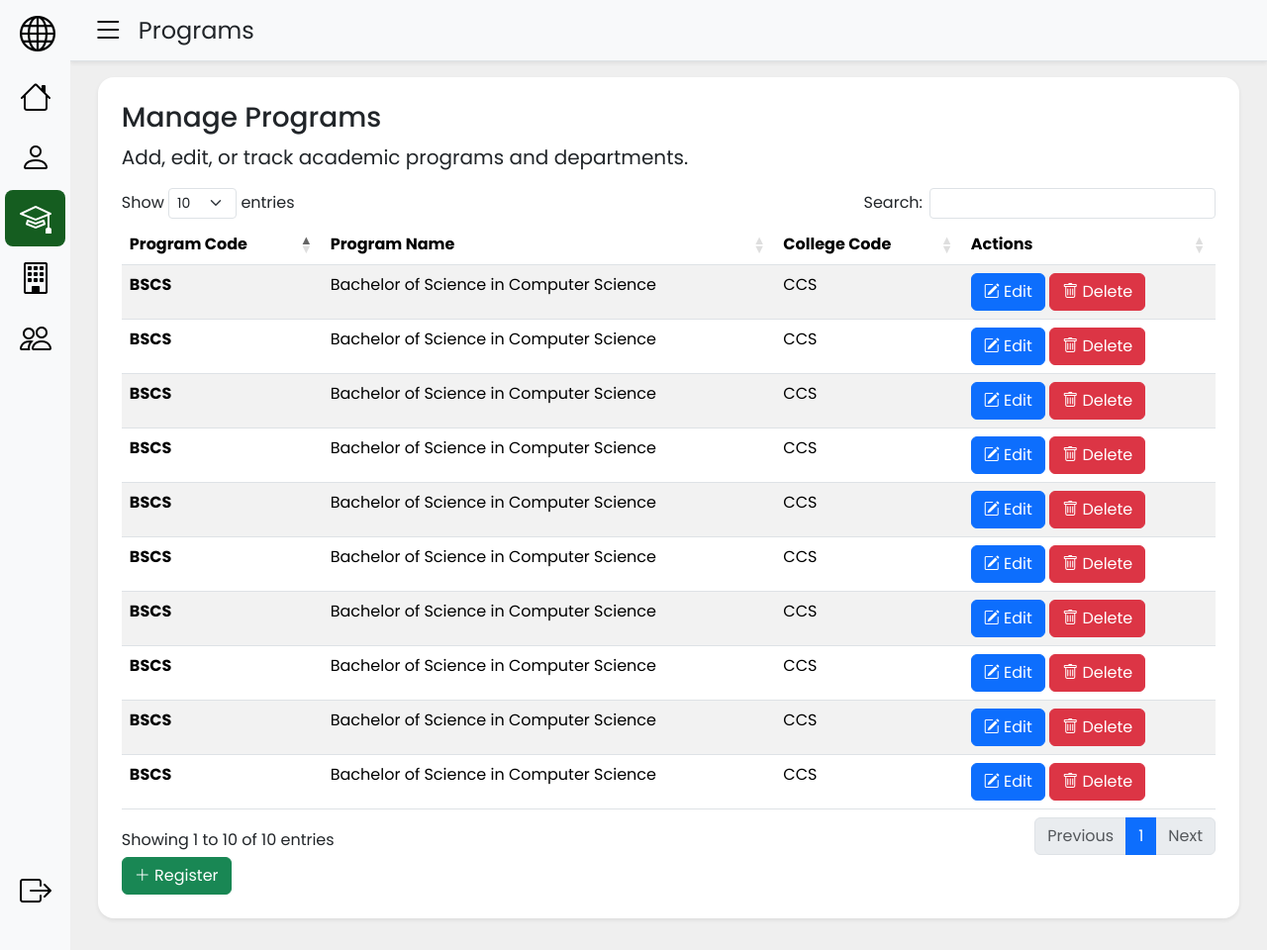
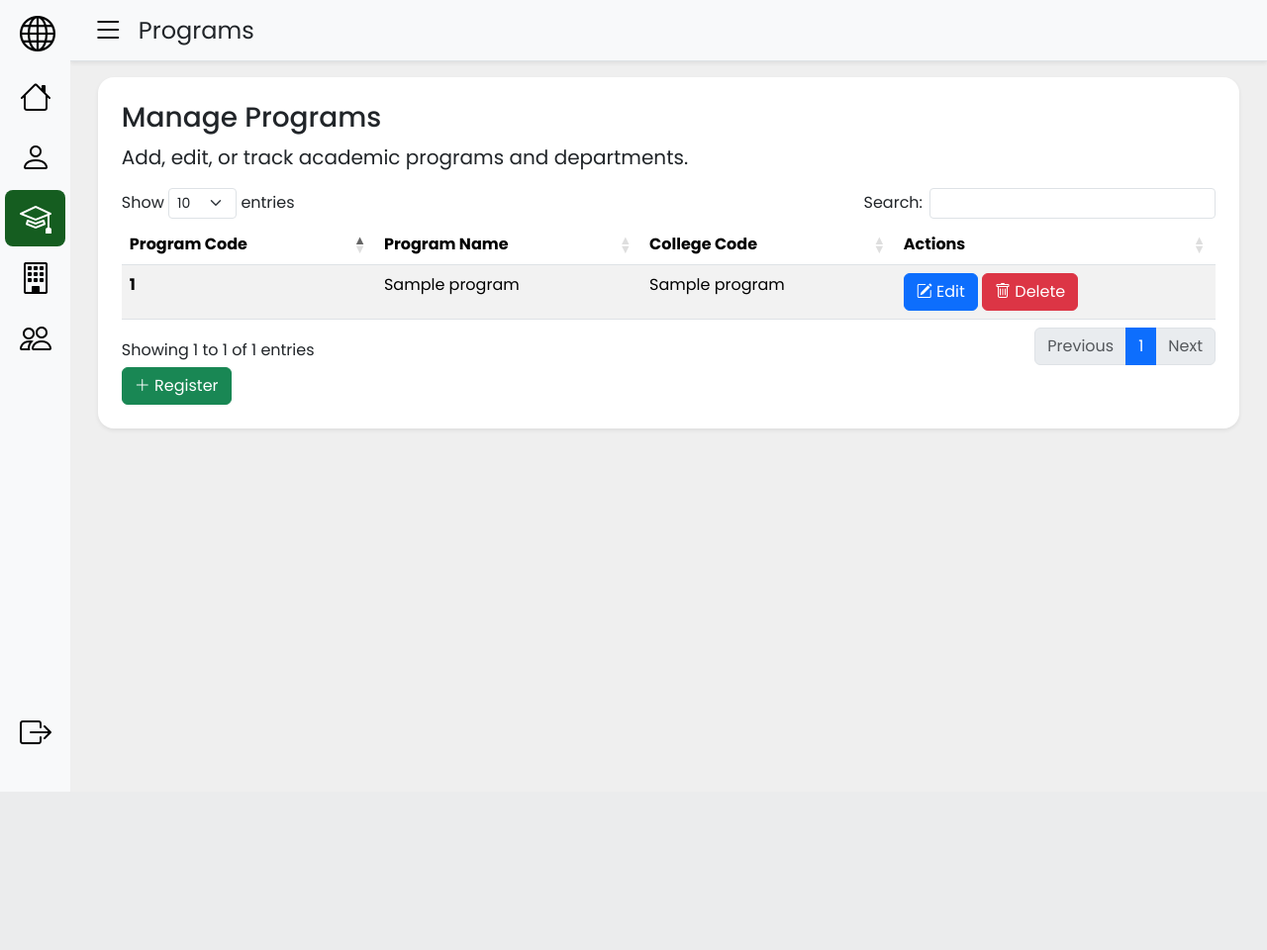
Before and after one commit to utthee/ssis-webapp, a Flask app: page /programs in a window 1280 px wide. Shown: the whole page at 99% size. After the commit the page ends 800 px from the top, so only its background shows below. Run offline with Flask 3, Linux system fonts and the light colour scheme; a database or web service that is not in the repository returns one stand-in record (values such as "Sample title"); some libraries are stand-ins or nearby versions.

Commit message:
created db connections and CRUD operations for programs

```diff
--- a/app/college/controller.py
+++ b/app/college/controller.py
@@ -42,7 +42,7 @@ def register_college():
         cursor.close()
         return {"success": False, "message": str(e)}, 500
 
-@college_bp.route("/edit", methods=["POST"])
+@college_bp.route("/colleges/edit", methods=["POST"])
 def edit_college():
     code = request.form.get("code", "").strip().upper()
     name = request.form.get("name", "").strip().title()
--- /dev/null
+++ b/app/program/__init__.py
@@ -0,0 +1,3 @@
+from flask import Blueprint
+
+from .controller import program_bp
--- a/app/static/script.js
+++ b/app/static/script.js
@@ -59,43 +59,109 @@ $("#deleteForm").submit(function(e) {
     $("#deletionModal").modal('show');
 });
 
-// ---------- PROGRAMS PAGE ----------
-$("#registerForm").submit(function(e) {
+// -------------    PROGRAMS PAGE   -------------
+//
+//                     PROGRAMS
+//
+// -------------    PROGRAMS PAGE   -------------
+
+// SHOW REGISTER PROGRAM MODAL
+$("#registerProgramForm").submit(function(e) {
     e.preventDefault();
-    $("#registerProgramModal").modal('hide');
-    $("#registerConfirmationModal").modal('show');
+
+    $.post($(this).attr("action"), $(this).serialize(), function(response) {
+        if (response.success) {
+            $("#registerProgramModal").modal("hide");
+            $("#registerConfirmationModal").modal("show");
+            $("#registerProgramForm")[0].reset();
+
+            $("#registerConfirmationModal").on("hidden.bs.modal", function () {
+                location.reload();
+            });
+        } else {
+            alert(response.message);
+        }
+    }).fail(function(xhr) {
+        alert("Error: " + (xhr.responseJSON?.message || "Something went wrong"));
+    });
 });
 
-//POPULATE PROGRAM EDIT FORM
-$('#editProgramModal').on('show.bs.modal', function (event) {
-    var button = $(event.relatedTarget);
-    var modal  = $(this);
 
-    var programCode = button.data('program-code');
-    var programName = button.data('program-name');
-    var collegeCode = button.data('college-code');
+// SHOW/POPULATE EDIT PROGRAM MODAL
+$('.btn-edit').on('click', function() {
+    var programCode = $(this).data('program-code');
+    var programName = $(this).data('program-name');
+    var collegeCode = $(this).data('college-code');
 
+    var modal = $('#editProgramModal');
     modal.find('#programCode').val(programCode);
     modal.find('#programName').val(programName);
     modal.find('#collegeCode').val(collegeCode);
+    modal.find('#originalProgramCode').val(programCode);
+
+    console.log("Populating modal with:", programCode, programName, collegeCode);
 });
 
-//SHOW EDIT CONFIRMATION MESSAGE
-$("#editForm").submit(function(e) {
+
+// SHOW EDIT PROGRAM CONFIRMATION MESSAGE
+$('#editProgramForm').submit(function(e) {
     e.preventDefault();
-    $("#editProgramModal").modal('hide');
-    $("#editConfirmationModal").modal('show');
+    var form = $(this);
+    var actionUrl = form.attr('action');
+
+    $.post(actionUrl, form.serialize(), function(response) {
+        if (response.success) {
+            $('#editProgramModal').modal('hide');
+            $("#editProgramConfirmationModal").modal("show");
+
+            $("#editProgramConfirmationModal").on("hidden.bs.modal", function () {
+                location.reload();
+            });
+        } else {
+            alert("Update failed: " + response.message);
+        }
+    }).fail(function(xhr) {
+        alert("Error: " + (xhr.responseJSON?.message || xhr.responseText || "Something went wrong"));
+    });
 });
 
-// SHOW DELETE CONFIRMATION MESSAGE
+
+/// POPULATE HIDDEN INPUT
+$('.btn-delete').on('click', function() {
+    var programCode = $(this).data('program-code');
+    $('#deleteProgramCode').val(programCode);
+});
+
+
+// SHOW DELETE PROGRAM CONFIRMATION MESSAGE
 $("#deleteForm").submit(function(e) {
     e.preventDefault();
-    $("#deleteConfirmationModal").modal('hide');
-    $("#deletionModal").modal('show');
+
+    $.post($(this).attr("action"), $(this).serialize(), function(response) {
+        if (response.success) {
+            $("#deleteConfirmationModal").modal("hide");
+            $("#deletionModal").modal("show");
+
+            setTimeout(() => {
+                location.reload();
+            }, 1200);
+        } else {
+            alert(response.message);
+        }
+    }).fail(function(xhr) {
+        alert("Error: " + (xhr.responseJSON?.message || "Something went wrong"));
+    });
 });
 
-// ---------- COLLEGES PAGE ----------
-//SHOW REGISTER COLLEGE MODAL
+
+
+// -------------    COLLEGES PAGE   -------------
+//
+//                     COLLEGE
+//
+// -------------    COLLEGES PAGE   -------------
+
+// SHOW REGISTER COLLEGE MODAL
 $("#registerForm").submit(function(e) {
     e.preventDefault();
 
@@ -116,7 +182,8 @@ $("#registerForm").submit(function(e) {
     });
 });
 
-//POPULATE COLLEGE EDIT FORM
+
+// SHOW/POPULATE COLLEGE EDIT FORM
 $('#editCollegeModal').on('show.bs.modal', function (event) {
     var button = $(event.relatedTarget);
     var modal  = $(this);
@@ -129,7 +196,8 @@ $('#editCollegeModal').on('show.bs.modal', function (event) {
     modal.find('#originalCollegeCode').val(code);
 });
 
-//SHOW EDIT CONFIRMATION MESSAGE
+
+// SHOW EDIT COLLEGE CONFIRMATION MESSAGE
 $("#editForm").submit(function (e) {
     e.preventDefault();
 
@@ -137,11 +205,9 @@ $("#editForm").submit(function (e) {
         if (response.success) {
             $("#editCollegeModal").modal("hide");
 
-            $("#registerConfirmationModal .modal-title").text("College Updated Successfully");
-            $("#registerConfirmationModal .modal-body p").text("College details have been updated.");
-            $("#registerConfirmationModal").modal("show");
+            $("#editConfirmationModal").modal("show");
 
-            $("#registerConfirmationModal").on("hidden.bs.modal", function () {
+            $("#editConfirmationModal").on("hidden.bs.modal", function () {
                 location.reload();
             });
 
@@ -153,6 +219,7 @@ $("#editForm").submit(function (e) {
     });
 });
 
+
 // POPULATE HIDDEN INPUT
 $('#deleteConfirmationModal').on('show.bs.modal', function (event) {
     var button = $(event.relatedTarget);
@@ -161,7 +228,8 @@ $('#deleteConfirmationModal').on('show.bs.modal', function (event) {
     $(this).find('#deleteCollegeCode').val(code);
 });
 
-// SHOW DELETE CONFIRMATION MESSAGE
+
+// SHOW DELETE COLLEGE CONFIRMATION MESSAGE
 $("#deleteForm").submit(function(e) {
     e.preventDefault();
 
--- a/app/templates/base.html
+++ b/app/templates/base.html
@@ -48,15 +48,15 @@
                         </a>
                     </li>
                     <li class="sidebar-item">
-                        <a href="{{ url_for('programs') }}"
-                            class="sidebar-link {% if request.endpoint == 'programs' %}active{% endif %}"
+                        <a href="{{ url_for('program.programs') }}"
+                            class="sidebar-link {% if request.endpoint == 'program.programs' %}active{% endif %}"
                             data-title="Programs">
                             <i class="bi bi-mortarboard fs-2"></i>
                             <span class="sidebar-label">Programs</span>
                         </a>
                     </li>
                     <li class="sidebar-item">
-                        <a href="{{ url_for('colleges') }}"
+                        <a href="{{ url_for('college.colleges') }}"
                             class="sidebar-link {% if request.endpoint == 'college.colleges' %}active{% endif %}"
                             data-title="Colleges">
                             <i class="bi bi-building fs-2"></i>
--- a/app/templates/colleges.html
+++ b/app/templates/colleges.html
@@ -164,8 +164,8 @@
             <div class="modal-footer justify-content-right">
                 <form id="deleteForm" method="POST" action="{{ url_for('college.delete_college') }}">
                     <input type="hidden" id="deleteCollegeCode" name="code">
-                    <button type="button" class="btn btn-success" data-bs-dismiss="modal">Close</button>
-                    <button type="submit" class="btn btn-danger">Confirm</button>
+                    <button type="button" class="btn btn-success" data-bs-dismiss="modal"> Cancel </button>
+                    <button type="submit" class="btn btn-danger"> Confirm </button>
                 </form>
             </div>
         </div>
--- a/app/templates/dashboard.html
+++ b/app/templates/dashboard.html
@@ -22,7 +22,7 @@
         </div>
 
         <div class="col-md-4">
-            <a href="{{ url_for('programs') }}" class="text-decoration-none">
+            <a href="{{ url_for('program.programs') }}" class="text-decoration-none">
                 <div class="card h-100 card-link shadow-sm">
                     <div class="card-body d-flex justify-content-between align-items-center">
                         <div>
@@ -37,7 +37,7 @@
         </div>
 
         <div class="col-md-4">
-            <a href="{{ url_for('colleges') }}" class="text-decoration-none">
+            <a href="{{ url_for('college.colleges') }}" class="text-decoration-none">
                 <div class="card h-100 card-link shadow-sm">
                     <div class="card-body d-flex justify-content-between align-items-center">
                         <div>
--- a/app/templates/programs.html
+++ b/app/templates/programs.html
@@ -53,33 +53,37 @@
                 <button type="button" class="btn-close" data-bs-dismiss="modal" aria-label="Close"></button>
             </div>
 
+            <form id="registerProgramForm" method="POST" action="{{ url_for('program.register_program') }}">
                 <div class="modal-body">
-                <form id="registerForm">
                     <div class="mb-3">
                         <label for="programCode" class="form-label">Program Code:</label>
-                        <input type="text" class="form-control" id="programCode" placeholder="e.g. BSCS" required>
+                        <input type="text" class="form-control" id="programCode" name="program_code"
+                            placeholder="e.g. BSCS" required>
                     </div>
                     <div class="mb-3">
                         <label for="programName" class="form-label">Program Name:</label>
-                        <input type="text" class="form-control" id="programName"
+                        <input type="text" class="form-control" id="programName" name="program_name"
                             placeholder="e.g. Bachelor of Science in Computer Science" required>
                     </div>
                     <div class="mb-3">
                         <label for="collegeCode" class="form-label">College Code:</label>
-                        <select class="form-select" id="collegeCode" required>
+                        <select class="form-select" id="collegeCode" name="college_code" required>
                             <option value="" selected disabled>Select a college</option>
-                            <option value="CCS">CCS</option>
+                            {% for college in colleges %}
+                            <option value="{{ college.code }}">{{ college.code }} - {{ college.name }}</option>
+                            {% endfor %}
                         </select>
                     </div>
-                </form>
                 </div>
 
                 <div class="modal-footer">
                     <button type="button" class="btn btn-secondary" data-bs-dismiss="modal">Close</button>
-                <button type="submit" form="registerForm" class="btn btn-success">
+                    <button type="submit" class="btn btn-success">
                         <i class="bi bi-plus-lg"></i> Register
                     </button>
                 </div>
+            </form>
+
         </div>
     </div>
 </div>
@@ -103,48 +107,56 @@
 </div>
 
 <!-- EDIT PROGRAM FORM MODAL -->
-<div class="modal fade" id="editProgramModal" tabindex="-1" aria-labelledby="editModalLabel" aria-hidden="true">
+<div class="modal fade" id="editProgramModal" tabindex="-1" aria-labelledby="editProgramModalLabel" aria-hidden="true">
     <div class="modal-dialog modal-dialog-centered">
         <div class="modal-content">
 
             <div class="modal-header">
-                <h5 class="modal-title" id="registerModalLabel">Edit Program</h5>
+                <h5 class="modal-title" id="editProgramModalLabel">Edit Program</h5>
                 <button type="button" class="btn-close" data-bs-dismiss="modal" aria-label="Close"></button>
             </div>
 
+            <form id="editProgramForm" method="POST" action="{{ url_for('program.edit_program') }}">
                 <div class="modal-body">
-                <form id="editForm">
+                    <input type="hidden" id="originalProgramCode" name="original_program_code">
+
                     <div class="mb-3">
                         <label for="programCode" class="form-label">Program Code:</label>
-                        <input type="text" class="form-control" id="programCode" placeholder="e.g. BSCS" required>
+                        <input type="text" class="form-control" id="programCode" name="program_code"
+                            placeholder="e.g. BSCS" required>
                     </div>
+
                     <div class="mb-3">
                         <label for="programName" class="form-label">Program Name:</label>
-                        <input type="text" class="form-control" id="programName"
+                        <input type="text" class="form-control" id="programName" name="program_name"
                             placeholder="e.g. Bachelor of Science in Computer Science" required>
                     </div>
+
                     <div class="mb-3">
                         <label for="collegeCode" class="form-label">College Code:</label>
-                        <select class="form-select" id="collegeCode" required>
+                        <select class="form-select" id="collegeCode" name="college_code" required>
                             <option value="" selected disabled>Select a college</option>
-                                <option value=" CCS">CCS</option>
+                            {% for college in colleges %}
+                            <option value="{{ college.code }}">{{ college.code }}</option>
+                            {% endfor %}
                         </select>
                     </div>
-                </form>
                 </div>
 
                 <div class="modal-footer">
                     <button type="button" class="btn btn-secondary" data-bs-dismiss="modal">Close</button>
-                <button type="submit" form="editForm" class="btn btn-success">
-                    <i class="bi bi-plus-lg me-1"></i> Save Changes
+                    <button type="submit" class="btn btn-success">
+                        <i class="bi bi-pencil"></i> Save Changes
                     </button>
                 </div>
+            </form>
+
         </div>
     </div>
 </div>
 
 <!-- EDIT PROGRAM CONFIRMATION MODAL -->
-<div class="modal" id="editConfirmationModal" tabindex="-1" aria-labelledby="editConfirmationModalLabel"
+<div class="modal" id="editProgramConfirmationModal" tabindex="-1" aria-labelledby="editConfirmationModalLabel"
     aria-hidden="true">
     <div class="modal-dialog modal-dialog-centered">
         <div class="modal-content">
@@ -176,9 +188,10 @@
                 </p>
             </div>
             <div class="modal-footer justify-content-right">
-                <form id="deleteForm">
-                    <button type="button" class="btn btn-danger" data-bs-dismiss="modal"> Cancel </button>
-                    <button type="submit" class="btn btn-success"> Confirm </button>
+                <button type="button" class="btn btn-success" data-bs-dismiss="modal"> Cancel </button>
+                <form id="deleteForm" method="POST" action="{{ url_for('program.delete_program') }}">
+                    <input type="hidden" id="deleteProgramCode" name="code">
+                    <button type="submit" class="btn btn-danger"> Confirm </button>
                 </form>
             </div>
         </div>
```
Also changed, not shown: app/__init__.py (+5 -24 lines), app/program/controller.py (added, +96 -0 lines), app/user/controller.py (+11 -13 lines), app/college/forms.py (deleted). Lines whose indentation alone changed are shown as unchanged.
